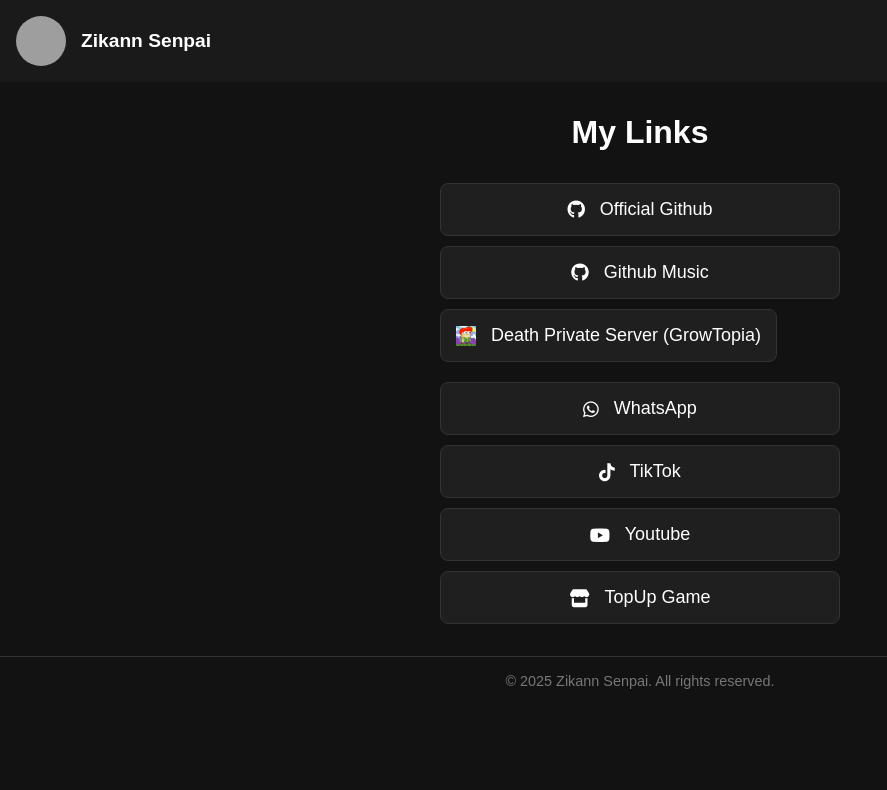
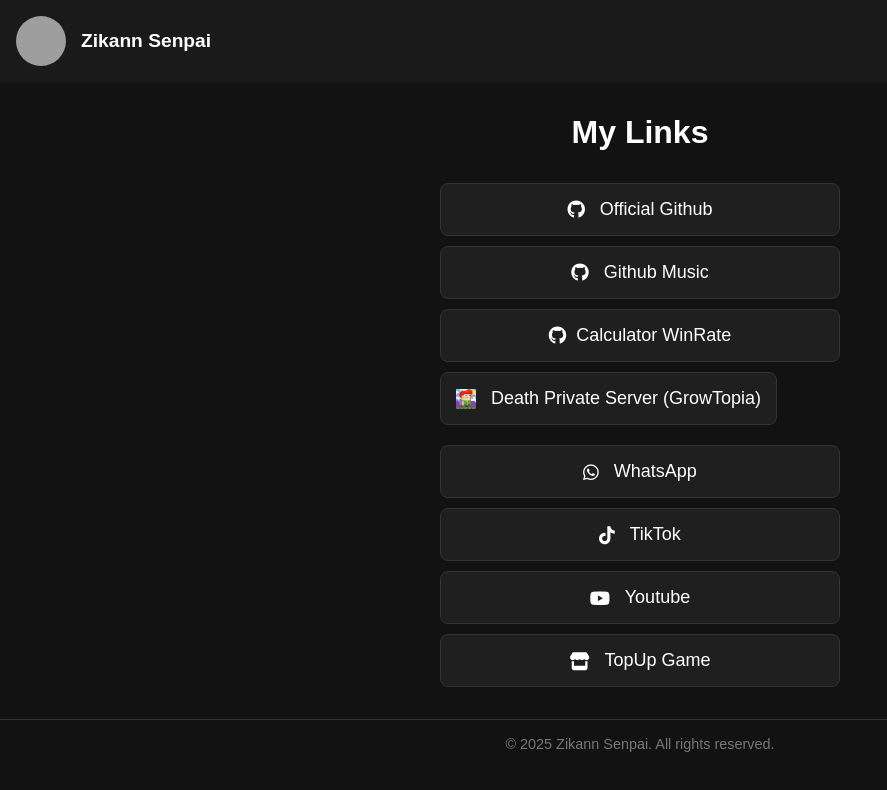
Before and after one commit to ZikannSenpai/home, a plain HTML site: page index.html in a window 1280 px wide. Shown: the whole page, without its empty margins (0-887 px from the left). Drawn offline with Linux system fonts and the light colour scheme; grey boxes are pictures that could not be loaded.

Commit message:
Update index.html

```diff
--- a/index.html
+++ b/index.html
@@ -24,6 +24,10 @@
     <!-- Github 2 -->
     <a href="https://github.com/ZikannSenpai/coding-bebas" class="link-btn" target="_blank">
       <i class="fab fa-github"></i> Github Music
+    </a>
+
+    <a href="https://zikannsenpai.github.io/gabut" class="link-btn" target="_blank">
+      <i class="fab fa-github"></i>Calculator WinRate
     </a>
 
     <!-- GTPS toggle button -->
```
